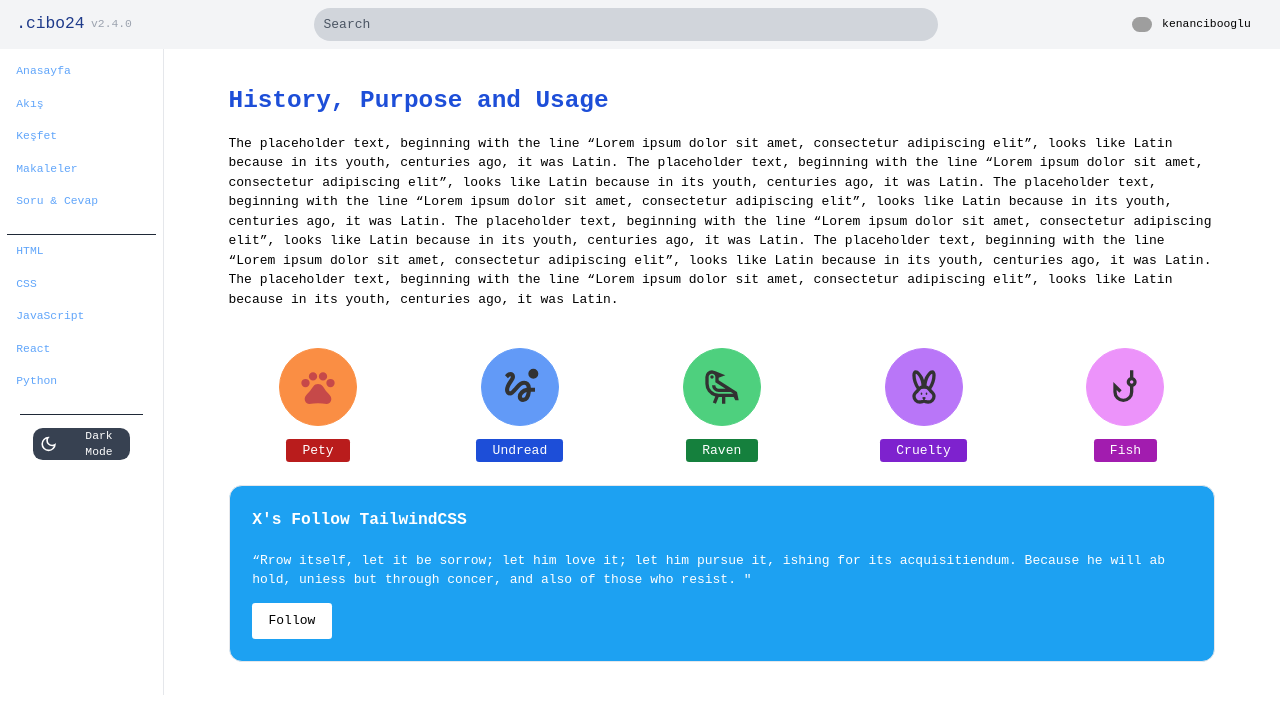
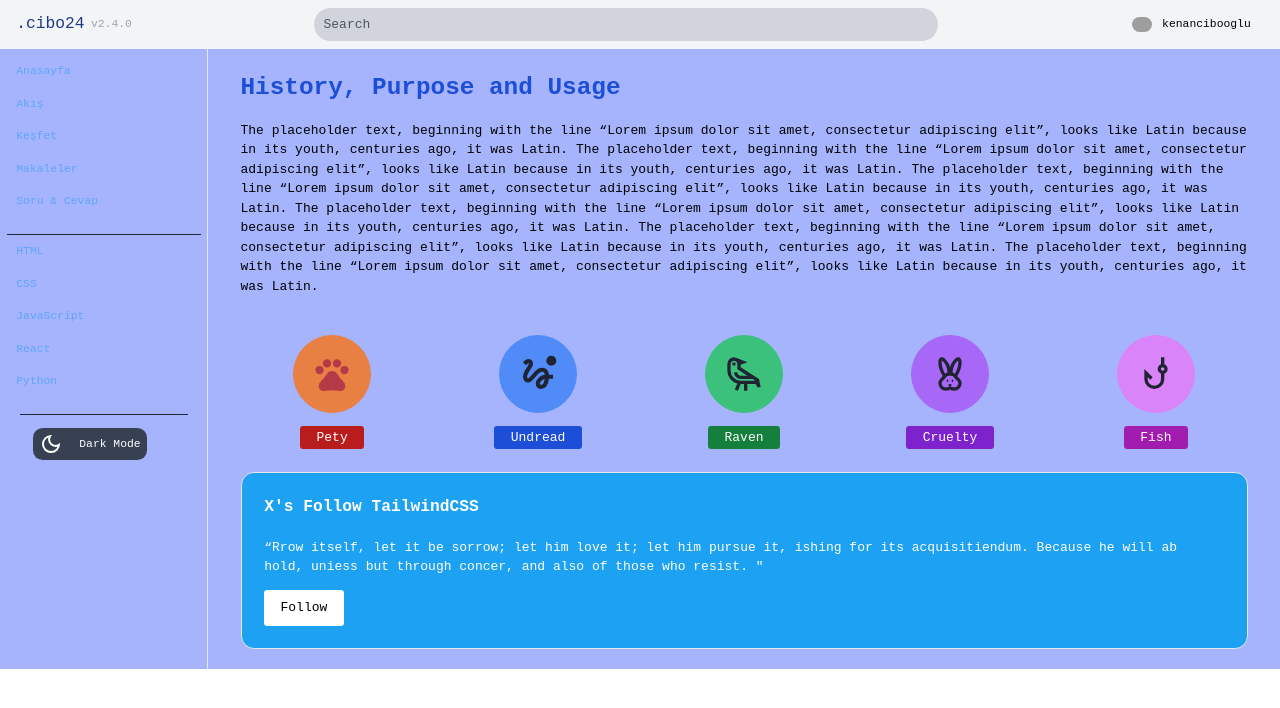
Before and after one commit to cibo-24/TailwindCSS-and-MaterialUI, a React (Create React App) app in the folder TailwindCSS/react-tailwindcss/: page / in a window 1280 px wide. Shown: the top 708 px of the page. Built offline with nearby package versions, Linux system fonts and the light colour scheme; grey boxes are pictures that could not be loaded.

Commit message:
tailwindcss

```diff
--- a/TailwindCSS/react-tailwindcss/src/App.js
+++ b/TailwindCSS/react-tailwindcss/src/App.js
@@ -18,7 +18,7 @@ function App() {
   return (
     // className'e btn ile bir class verip daha sonra index.css'de bu class ile ortak bir çalışma yapılabilir.
     <>
-      <body className='bg-white h-full flex-col  dark:bg-gray-900 dark:text-white'>
+      <body className='bg-white h-full flex-col  dark:bg-gray-900 dark:text-white sm:bg-pink-300 md:bg-red-300 lg:bg-purple-300 xl:bg-indigo-300 2xl:bg-green-300 '>
         <div className='h-15 bg-gray-100 dark:bg-gray-900 w-full flex justify-between items-center px-5'>
           <a href='https://github.com/cibo-24' className='text-xl font-medium inline-flex items-center text-blue-900 dark:text-white' >
             .cibo24
@@ -48,7 +48,7 @@ function App() {
         <div>
           {/* Main */}
           <main className="h-full flex">
-            <aside className='flex flex-col  w-64 border-r p-2 border-gray-200 dark:bg-gray-800 divide-solid divide-gray-800 dark:divide-gray-800 divide-y space-y-5 overflow-auto'>
+            <aside className='flex flex-shrink-0 absolute lg:relative -translate-x-full lg:-translate-x-0 flex-col  w-64 border-r p-2 border-gray-200 dark:bg-gray-800 divide-solid divide-gray-800 dark:divide-gray-800 divide-y space-y-5 overflow-auto'>
               <nav>
                 <a href='#' className="flex items-center h-10 px-3 rounded text-sm text-blue-400 dark:text-white font-medium hover:bg-gray-100 transition-color">Anasayfa</a>
                 <a href='#' className="flex items-center h-10 px-3 rounded text-sm text-blue-400 dark:text-white font-medium hover:bg-gray-100 transition-color">Akış</a>
@@ -75,7 +75,7 @@ function App() {
               </div>
 
             </aside>
-            <section className='flex-auto py-10 px-20 overflow-auto'>
+            <section className='flex-auto py-6 px-5 md:px-10 overflow-auto'>
               <div className='mx-auto max-w-screen-xl'>
                 <h2 className='text-3xl font-bold mb-4 leading-relaxed text-blue-700 dark:text-white'>History, Purpose and Usage</h2>
                 <p>The placeholder text, beginning with the line “Lorem ipsum dolor sit amet, consectetur adipiscing elit”, looks like Latin because in its youth, centuries ago, it was Latin.
@@ -87,8 +87,8 @@ function App() {
                 </p>
 
                 <div className='grid mt-5 grid-cols-10 gap-7'>
-                  <div className='col-span-2'>
-                    <a href='#' className='flex flex-col  px-4 py-7 items-center rounded   '>
+                  <div className='col-span-5 lg:col-span-2'>
+                    <a href='#' className='slider-item'>
                       <span className='mb-4 w-24 h-24 border border-orange-500 rounded-full grid place-items-center bg-orange-500 opacity-80'>
                         <svg className='fill-current text-red-700' xmlns="http://www.w3.org/2000/svg" height="40" viewBox="0 -960 960 960" width="40"><path d="M180-475q-42 0-71-29t-29-71q0-42 29-71t71-29q42 0 71 29t29 71q0 42-29 71t-71 29Zm180-160q-42 0-71-29t-29-71q0-42 29-71t71-29q42 0 71 29t29 71q0 42-29 71t-71 29Zm240 0q-42 0-71-29t-29-71q0-42 29-71t71-29q42 0 71 29t29 71q0 42-29 71t-71 29Zm180 160q-42 0-71-29t-29-71q0-42 29-71t71-29q42 0 71 29t29 71q0 42-29 71t-71 29ZM266-75q-45 0-75.5-34.5T160-191q0-52 35.5-91t70.5-77q29-31 50-67.5t50-68.5q22-26 51-43t63-17q34 0 63 16t51 42q28 32 49.5 69t50.5 69q35 38 70.5 77t35.5 91q0 47-30.5 81.5T694-75q-54 0-107-9t-107-9q-54 0-107 9t-107 9Z" /></svg>
                       </span>
@@ -96,7 +96,7 @@ function App() {
                     </a>
                   </div>
                   <div className='col-span-2'>
-                    <a href='#' className='flex flex-col px-4 py-7 items-center rounded  '>
+                    <a href='#' className='slider-item'>
                       <span className='mb-4 w-24 h-24 border border-blue-500 rounded-full grid place-items-center bg-blue-500 opacity-80'>
                         <svg xmlns="http://www.w3.org/2000/svg" height="40" viewBox="0 -960 960 960" width="40"><path d="M554-120q-54 0-91-37t-37-89q0-76 61.5-137.5T641-460q-3-36-18-54.5T582-533q-30 0-65 25t-83 82q-78 93-114.5 121T241-277q-51 0-86-38t-35-92q0-54 23.5-110.5T223-653q19-26 28-44t9-29q0-7-2.5-10.5T250-740q-10 0-25 12.5T190-689l-70-71q32-39 65-59.5t65-20.5q46 0 78 32t32 80q0 29-15 64t-50 84q-38 54-56.5 95T220-413q0 17 5.5 26.5T241-377q10 0 17.5-5.5T286-409q13-14 31-34.5t44-50.5q63-75 114-107t107-32q67 0 110 45t49 123h99v100h-99q-8 112-58.5 178.5T554-120Zm2-100q32 0 54-36.5T640-358q-46 11-80 43.5T526-250q0 14 8 22t22 8Zm244-460q-50 0-85-35t-35-85q0-50 35-85t85-35q50 0 85 35t35 85q0 50-35 85t-85 35Z" /></svg>
                       </span>
@@ -104,14 +104,14 @@ function App() {
                     </a>
                   </div>
                   <div className='col-span-2'>
-                    <a href='#' className='flex flex-col px-4 py-7 items-center rounded '>
+                    <a href='#' className='slider-item'>
                       <span className='mb-4 w-24 h-24 border border-green-500 rounded-full grid place-items-center bg-green-500 opacity-80'>
                         <svg xmlns="http://www.w3.org/2000/svg" height="40" viewBox="0 -960 960 960" width="40"><path d="m334-80-74-30 58-141q-106-28-172-114T80-560v-160q0-66 47-113t113-47q22 0 42 7.5t40 15.5l238 97-160 60v60l440 280 40 200h-80l-40-80H560v160h-80v-160h-80L334-80Zm66-240h353l-63-40H400q-66 0-113-47t-47-113h80q0 33 23.5 56.5T400-440h165L320-596v-124q0-33-23.5-56.5T240-800q-33 0-56.5 23.5T160-720v160q0 100 70 170t170 70ZM240-680q-17 0-28.5-11.5T200-720q0-17 11.5-28.5T240-760q17 0 28.5 11.5T280-720q0 17-11.5 28.5T240-680Zm160 320Z" /></svg>
                       </span>
                       <span className='flex h-7 px-5 text-white bg-green-700 rounded items-center'>Raven</span>
                     </a></div>
                   <div className='col-span-2'>
-                    <a href='#' className='flex flex-col px-4 py-7 items-center rounded '>
+                    <a href='#' className='slider-item'>
                       <span className='mb-4 w-24 h-24 border border-purple-500 rounded-full grid place-items-center bg-purple-500 opacity-80'>
                         <svg xmlns="http://www.w3.org/2000/svg" height="40" viewBox="0 -960 960 960" width="40"><path d="M380-80q-75 0-127.5-52.5T200-260q0-35 17-64.5t63-75.5q6-6 11.5-12.5T306-430q-51-78-78.5-163.5T200-760q0-58 21-89t59-31q57 0 102 55t68 101q9 20 16.5 40.5T480-641q6-22 13.5-42.5T511-724q22-46 67-101t102-55q38 0 59 31t21 89q0 81-27.5 166.5T654-430q9 11 14.5 17.5T680-400q46 46 63 75.5t17 64.5q0 75-52.5 127.5T580-80q-45 0-72.5-10L480-100l-27.5 10Q425-80 380-80Zm0-80q23 0 46-5.5t43-16.5q-11-5-20-17t-9-21q0-8 11.5-14t28.5-6q17 0 28.5 6t11.5 14q0 9-9 21t-20 17q20 11 43 16.5t46 5.5q42 0 71-29t29-71q0-18-10-35t-30-34q-14-12-23-21t-29-34q-29-35-48-45.5T480-440q-41 0-60.5 10.5T372-384q-20 25-29 34t-23 21q-20 17-30 34t-10 35q0 42 29 71t71 29Zm40-130q-8 0-14-9t-6-21q0-12 6-21t14-9q8 0 14 9t6 21q0 12-6 21t-14 9Zm120 0q-8 0-14-9t-6-21q0-12 6-21t14-9q8 0 14 9t6 21q0 12-6 21t-14 9ZM363-489q11-8 25-14t31-11q-2-48-14.5-95.5T373-696q-19-40-42-67.5T285-799q-2 6-3.5 15.5T280-760q0 68 21.5 138T363-489Zm234 0q40-63 61.5-133T680-760q0-14-1.5-23.5T675-799q-23 8-46 35.5T587-696q-18 39-30.5 86.5T541-514q15 4 29 10.5t27 14.5Z" /></svg>
                       </span>
@@ -119,7 +119,7 @@ function App() {
                     </a>
                   </div>
                   <div className='col-span-2'>
-                    <a href='#' className='flex flex-col px-4 py-7 items-center rounded '>
+                    <a href='#' className='slider-item'>
                       <span className='mb-4 w-24 h-24 border border-fuchsia-400 rounded-full grid place-items-center bg-fuchsia-400 opacity-80'>
                         <svg xmlns="http://www.w3.org/2000/svg" height="40" viewBox="0 -960 960 960" width="40"><path d="M440-120q-100 0-170-70t-70-170v-240l200 200-56 57-64-64v47q0 66 47 113t113 47q66 0 113-47t47-113v-127q-36-14-58-44.5T520-600q0-38 22-68.5t58-44.5v-167h80v167q36 14 58 44.5t22 68.5q0 38-22 69t-58 44v127q0 100-70 170t-170 70Zm200-440q17 0 28.5-11.5T680-600q0-17-11.5-28.5T640-640q-17 0-28.5 11.5T600-600q0 17 11.5 28.5T640-560Zm0-40Z" /></svg>
                       </span>
--- a/TailwindCSS/react-tailwindcss/src/index.css
+++ b/TailwindCSS/react-tailwindcss/src/index.css
@@ -18,6 +18,9 @@
     .modal-content {
         @apply bg-white p-10 max-w-full min-w-[600px] rounded
     }
+    .slider-item{
+        @apply flex flex-col  px-4 py-7 items-center rounded
+    }
 }
 
 
```
